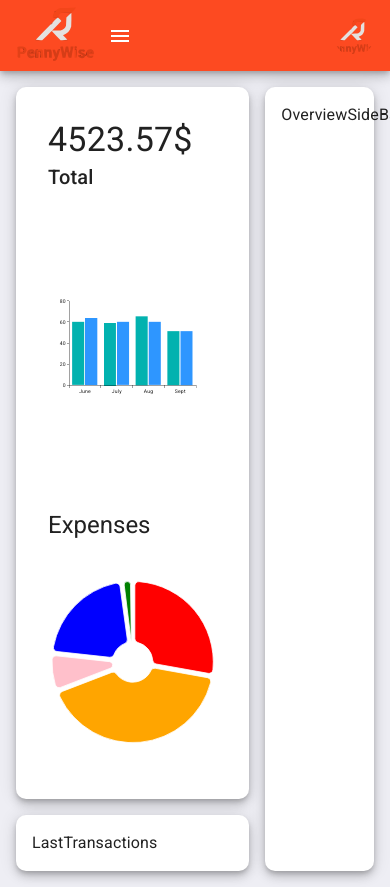
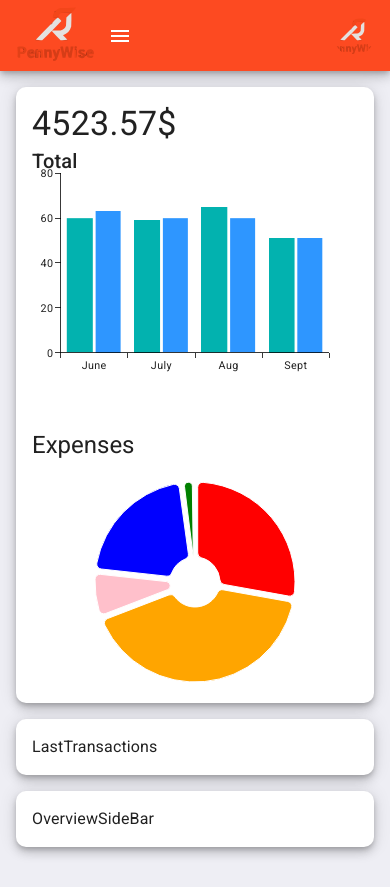
Before and after one commit to kacperborowieckb/PennyWise, a React (Vite) app in the folder client/: page / in a window 390 px wide. After the commit the page ends 863 px from the top, so only its background shows below. Built offline with nearby package versions, Linux system fonts and the light colour scheme.

Commit message:
better responsive in monthly ratio chart

```diff
--- a/client/src/components/budget/Budget.tsx
+++ b/client/src/components/budget/Budget.tsx
@@ -1,11 +1,11 @@
-import { Divider, Grid, Paper, Typography } from '@mui/material';
+import { Grid, Paper, Typography } from '@mui/material';
 import ExpensesChart from '../expenses-chart/ExpensesChart';
 import MonthlyRatioChart from '../monthly-ratio-chart/MonthlyRatioChart';
 
 const Budget = () => {
   return (
     <Paper sx={{ height: '100%', p: 2 }} elevation={6}>
-      <Grid container spacing={2} height={'100%'} p={2}>
+      <Grid container spacing={2} height={'100%'}>
         <Grid item xs={12} md={7} container>
           <Grid item xs={12}>
             <Typography component={'h1'} variant="h4">
--- a/client/src/components/monthly-ratio-chart/MonthlyRatioChart.tsx
+++ b/client/src/components/monthly-ratio-chart/MonthlyRatioChart.tsx
@@ -1,4 +1,4 @@
-import { Box } from '@mui/material';
+import { Box, useMediaQuery } from '@mui/material';
 import { BarChart } from '@mui/x-charts';
 
 const dataset = [
@@ -27,8 +27,10 @@ const dataset = [
 const valueFormatter = (value: number) => `${value}$`;
 
 const MonthlyRatioChart = () => {
+  const matches = useMediaQuery('(max-width:900px)');
+
   return (
-    <Box sx={{ display: 'flex', justifyContent: 'center' }}>
+    <Box sx={{ display: 'flex', mt: matches ? -8 : -4 }}>
       <BarChart
         legend={{ hidden: true }}
         xAxis={[{ scaleType: 'band', dataKey: 'month' }]}
@@ -39,6 +41,7 @@ const MonthlyRatioChart = () => {
         ]}
         width={400}
         height={300}
+        sx={{ transform: 'scale(1.1)' }}
       />
     </Box>
   );
--- a/client/src/pages/Overview.tsx
+++ b/client/src/pages/Overview.tsx
@@ -5,8 +5,8 @@ import Budget from '../components/budget/Budget';
 
 const Overview = () => {
   return (
-    <Grid container spacing={2} height={'100%'} p={2} direction={{}}>
-      <Grid item xs={8} container>
+    <Grid container spacing={2} p={2} height={'100%'}>
+      <Grid item xs={12} sm={7} md={8} container>
         <Grid item xs={12}>
           <Budget />
         </Grid>
@@ -14,7 +14,7 @@ const Overview = () => {
           <LastTransactions />
         </Grid>
       </Grid>
-      <Grid item xs={4}>
+      <Grid item xs={12} sm={5} md={4}>
         <OverviewSideBar />
       </Grid>
     </Grid>
```
